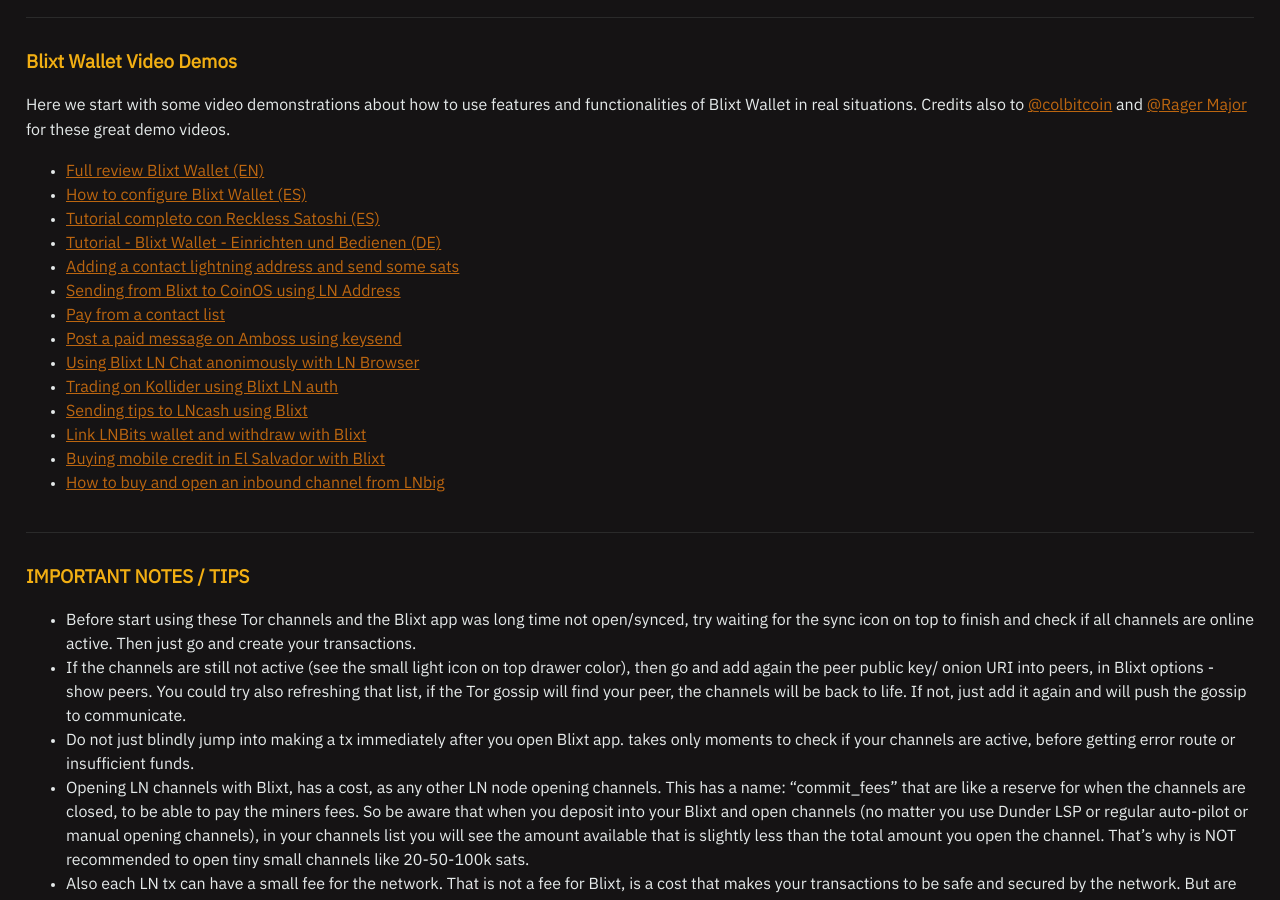
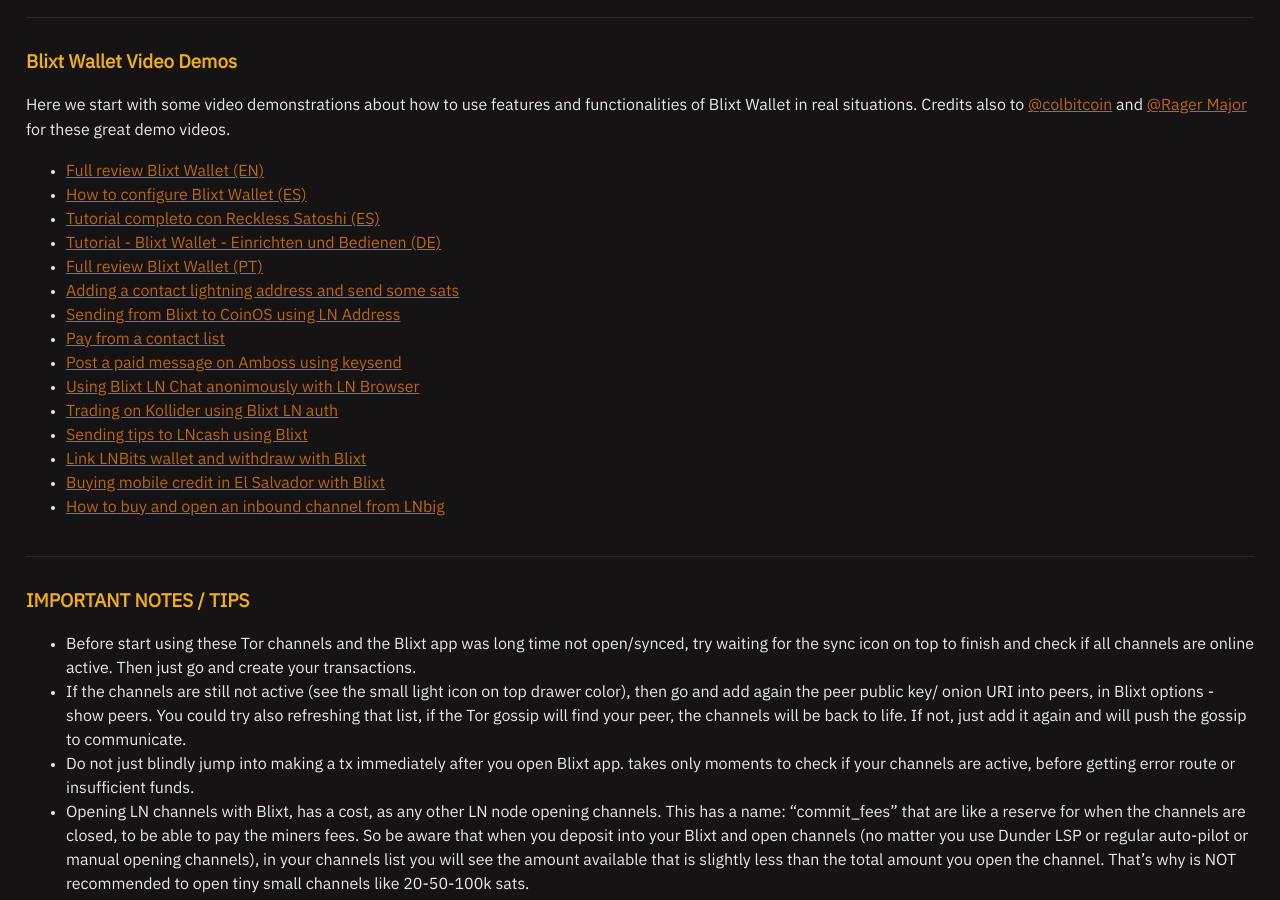
Before and after one commit to BlixtWallet/blixtwallet.github.io, a Jekyll site: the page built from guides.html, in a window 1280 px wide and 900 px high, scrolled down 764 px. Built offline with Jekyll 4.4.1, drawn with Linux system fonts in a browser that asks for light colours.

Commit message:
add PT tutorial

```diff
--- a/guides.html
+++ b/guides.html
@@ -57,6 +57,7 @@
     <li><a href="https://www.youtube.com/watch?v=-vxgrZsblpI" target="_blank" rel="noopener noreferrer">How to configure Blixt Wallet (ES)</a></li>
     <li><a href="https://www.youtube.com/watch?v=gM7ksjD7Y5o" target="_blank" rel="noopener noreferrer">Tutorial completo con Reckless Satoshi (ES)</a></li>
     <li><a href="https://www.youtube.com/watch?v=FcIMkbjMFXk" target="_blank" rel="noopener noreferrer">Tutorial - Blixt Wallet - Einrichten und Bedienen (DE)</a></li>
+    <li><a href="https://www.youtube.com/watch?v=Rdc78V-bLtc" target="_blank" rel="noopener noreferrer">Full review Blixt Wallet (PT)</a></li>
     <li><a href="/assets/images/blixt-lnadr.mp4">Adding a contact lightning address and send some sats</a></li>
     <li><a href="/assets/images/blixt-coinos-lnadr.mp4">Sending from Blixt to CoinOS using LN Address</a></li>
     <li><a href="/assets/images/blixt-contact-list.mp4">Pay from a contact list</a></li>
--- a/guides_es.html
+++ b/guides_es.html
@@ -55,6 +55,7 @@
     <li><a href="https://www.youtube.com/watch?v=5JyOAeaCN0o" target="_blank" rel="noopener noreferrer">Revision completa Blixt Wallet (EN)</a></li>
     <li><a href="https://www.youtube.com/watch?v=-vxgrZsblpI" target="_blank" rel="noopener noreferrer">Cómo configurar la aplicación Blixt Wallet (ES)</a></li>
     <li><a href="https://www.youtube.com/watch?v=gM7ksjD7Y5o" target="_blank" rel="noopener noreferrer">Tutorial completo con Reckless Satoshi (ES)</a></li>
+    <li><a href="https://www.youtube.com/watch?v=Rdc78V-bLtc" target="_blank" rel="noopener noreferrer">Revision completa Blixt Wallet (PT)</a></li>
     <li><a href="/assets/images/blixt-lnadr.mp4">Agregar una dirección de lightning de contacto y enviar algunos sats</a></li>
     <li><a href="/assets/images/blixt-coinos-lnadr.mp4">Envío desde Blixt a CoinOS usando la dirección LN</a></li>
     <li><a href="/assets/images/blixt-contact-list.mp4">Pagar desde una lista de contactos</a></li>
```
